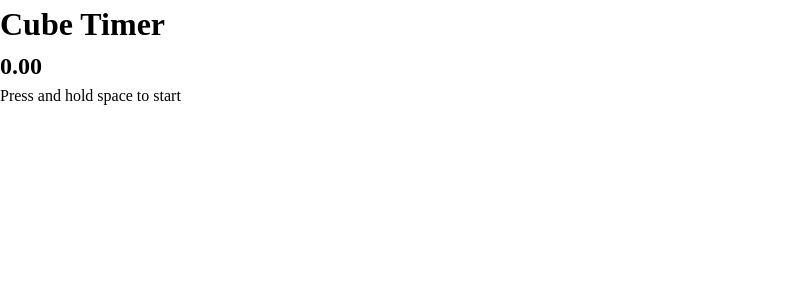
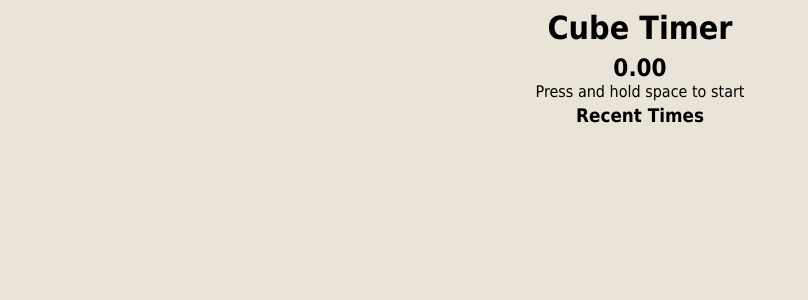
Before and after one commit to kaphelps33/cube-timer, a React (Vite) app: page / in a window 1280 px wide. Shown: the top 300 px of the page, without its empty margins (0-808 px from the left). Built offline with nearby package versions, Linux system fonts and the light colour scheme.

Commit message:
display recent times, basic styles

```diff
--- a/src/App.css
+++ b/src/App.css
@@ -1,3 +1,46 @@
+*,
+*::before,
+*::after {
+  box-sizing: border-box;
+  margin: 0;
+  padding: 0;
+}
+
+body {
+  line-height: 1.5em;
+  height: 100%;
+  background-color: #e9e4d7;
+  font-family: "Tahoma", sans-serif;
+}
+
+header {
+  padding: 1em;
+  display: flex;
+  justify-content: center;
+  align-items: center;
+}
+
+main {
+  display: flex;
+  flex-direction: column;
+  align-items: center;
+  justify-content: center;
+}
+
+section {
+  display: flex;
+  flex-direction: column;
+  align-items: center;
+  justify-content: center;
+}
+
+ul {
+  display: flex;
+  list-style: none;
+  gap: 15px;
+  padding: none;
+}
+
 .timer {
   color: black;
 }
--- a/src/App.jsx
+++ b/src/App.jsx
@@ -1,20 +1,21 @@
-import { useState, useEffect, useRef } from "react";
+import { useState, useEffect } from "react";
 import "./App.css";
 
 function App() {
   const [startTime, setStartTime] = useState(null);
   const [now, setNow] = useState(null);
   const [status, setStatus] = useState("idle");
-  const intervalRef = useRef(null);
+  const [solves, setSolves] = useState([]);
 
   useEffect(() => {
+    let intervalId;
     if (status == "running") {
-      intervalRef.current = setInterval(() => {
+      intervalId = setInterval(() => {
         setNow(performance.now());
       }, 10);
     }
     // Cleanup
-    return () => clearInterval(intervalRef.current);
+    return () => clearInterval(intervalId);
   }, [status]);
 
   let timePassed = 0;
@@ -37,7 +38,9 @@ function App() {
         }
         // if the timer is running, pressing the keyboard will stop it
         else if (status == "running") {
+          let solveTime = (now - startTime) / 1000;
           setStatus("idle");
+          setSolves((prevsolves) => [...prevsolves, solveTime.toFixed(2)]);
         }
       }
     };
@@ -48,7 +51,7 @@ function App() {
     return () => {
       window.removeEventListener("keydown", handleKeyboardDown);
     };
-  }, [status]);
+  }, [status, now, startTime]);
 
   useEffect(() => {
     const handleKeyboardUp = (event) => {
@@ -81,6 +84,16 @@ function App() {
           </h2>
           <p>Press and hold space to start</p>
         </section>
+        <section>
+          <h3>Recent Times</h3>
+          {
+            <ul>
+              {solves.map((solve) => (
+                <li>{solve}</li>
+              ))}
+            </ul>
+          }
+        </section>
       </main>
     </>
   );
```
